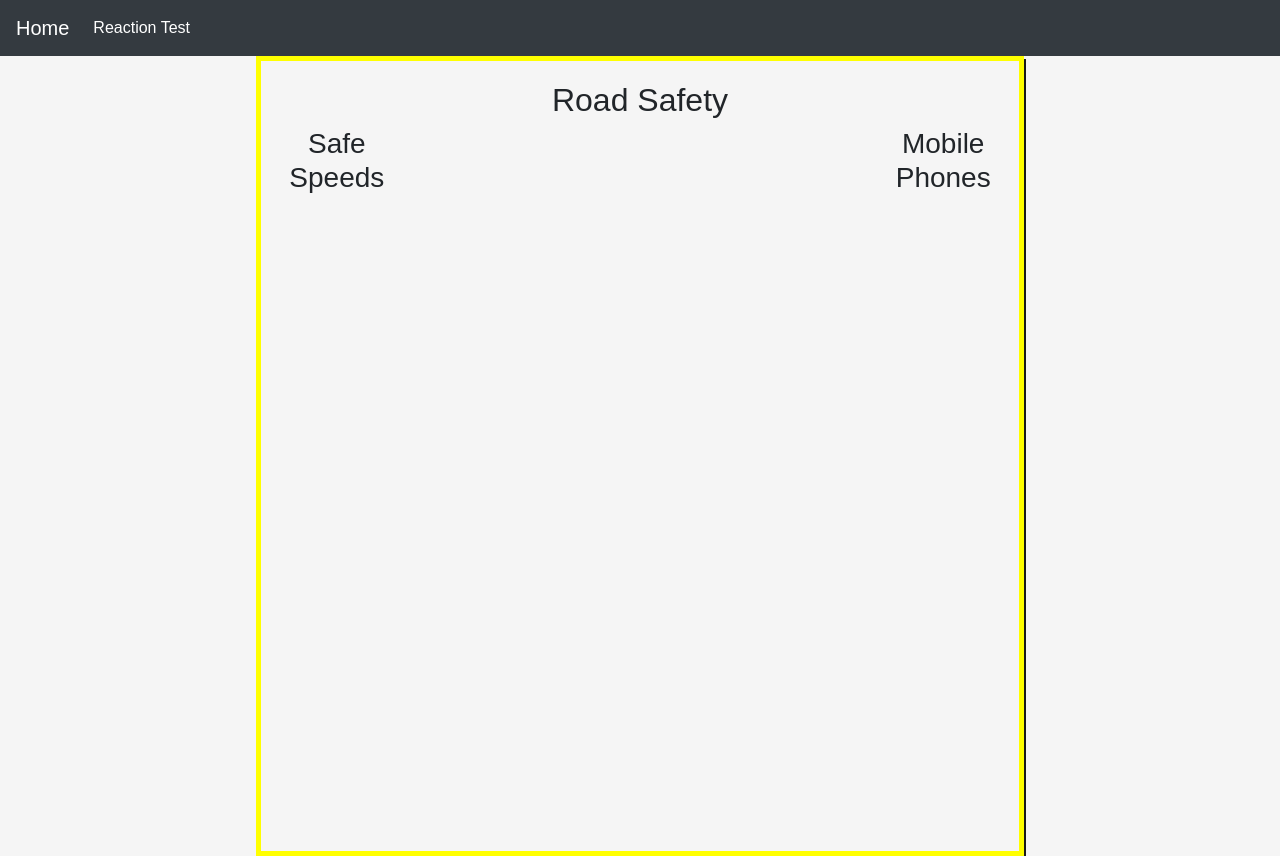
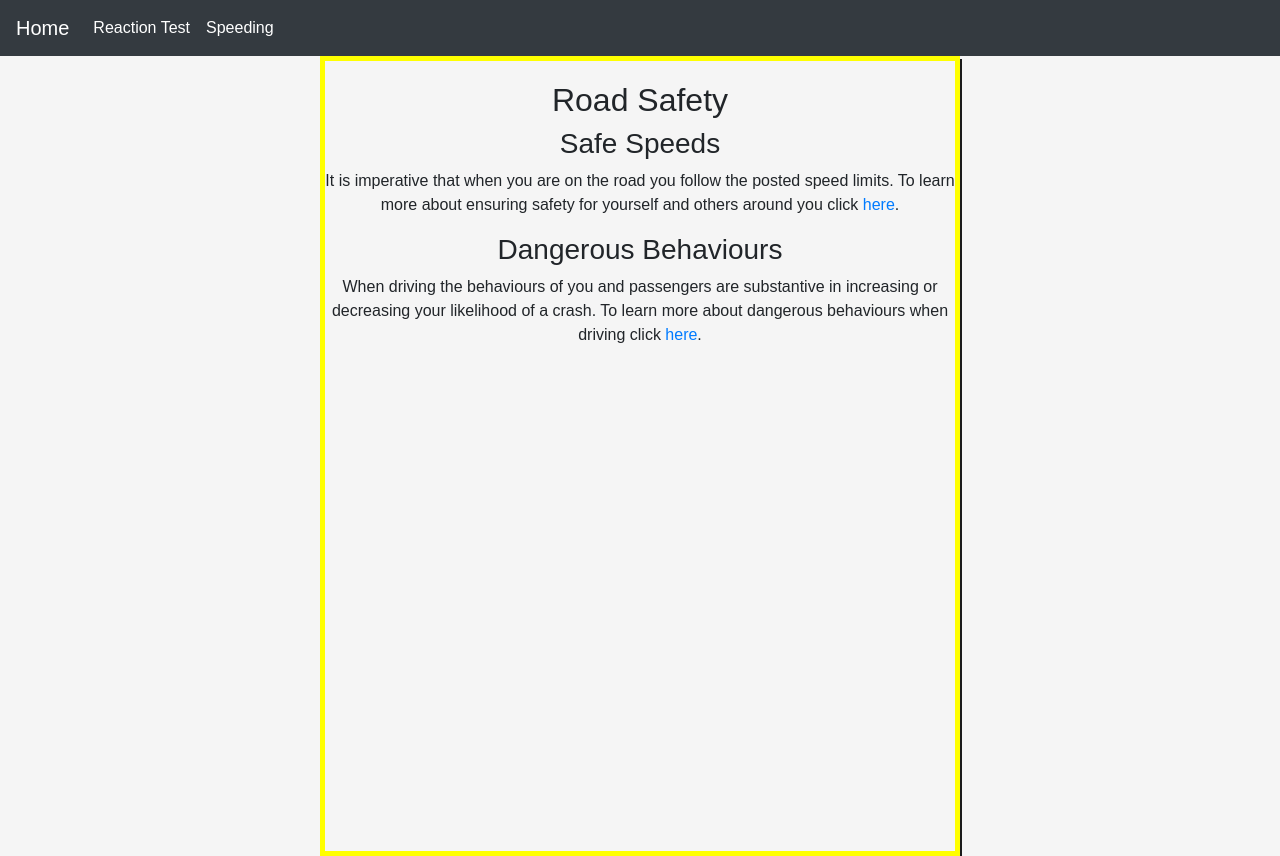
Before and after one commit to Nathan-Harrington/PDHPE-Website-Y10-2022, a plain HTML site: page home.html in a window 1280 px wide. Drawn offline with nearby package versions, Linux system fonts and the light colour scheme.

Commit message:
Adding Meat

```diff
--- a/home.html
+++ b/home.html
@@ -17,17 +17,18 @@
                 <div class="navbar-nav">
                     <a class="nav-item nav-link active text-white" href="index.html">Reaction Test</a>
                 </div>
+                <div class = "navbar-nav">
+                    <a class="nav-item nav-link active text-white" href="speeding.html">Speeding<span class="sr-only">(current)</span></a>
+                </div>
             <div>
         </nav>
 <!--***********************************************************************WEBSITE CODE**************************************************************************-->
         <div id = "roadSafety">
             <h2>Road Safety</h2>
-            <div class = "leftcolumn" style = "float: left; width: 20%">
-                <h3>Safe Speeds</h3>
-            </div>
-            <div class = "rightcolumn" style = "float: right; width: 20%">
-                <h3>Mobile Phones</h3>
-            </div>
+            <h3>Safe Speeds</h3>
+            <p>It is imperative that when you are on the road you follow the posted speed limits. To learn more about ensuring safety for yourself and others around you click <a href = "speeding.html"> here</a>.</p>
+            <h3>Dangerous Behaviours</h3>
+            <p>When driving the behaviours of you and passengers are substantive in increasing or decreasing your likelihood of a crash. To learn more about dangerous behaviours when driving click <a href = "dangerousbehaviours.html"> here</a>.</p>
         </div>
     </body>
 </html>
--- a/style.css
+++ b/style.css
@@ -52,7 +52,7 @@ body{
  }
 
  #roadSafety{
-    width: 60%;
+    width: 50%;
     margin: auto;
     text-align: center;
     border: 5px solid #FFFF00;
```
Also changed, not shown: index.html (+4 -1 lines), speeding.html (added, +28 -0 lines), dangerousbehaviours.html (added).
